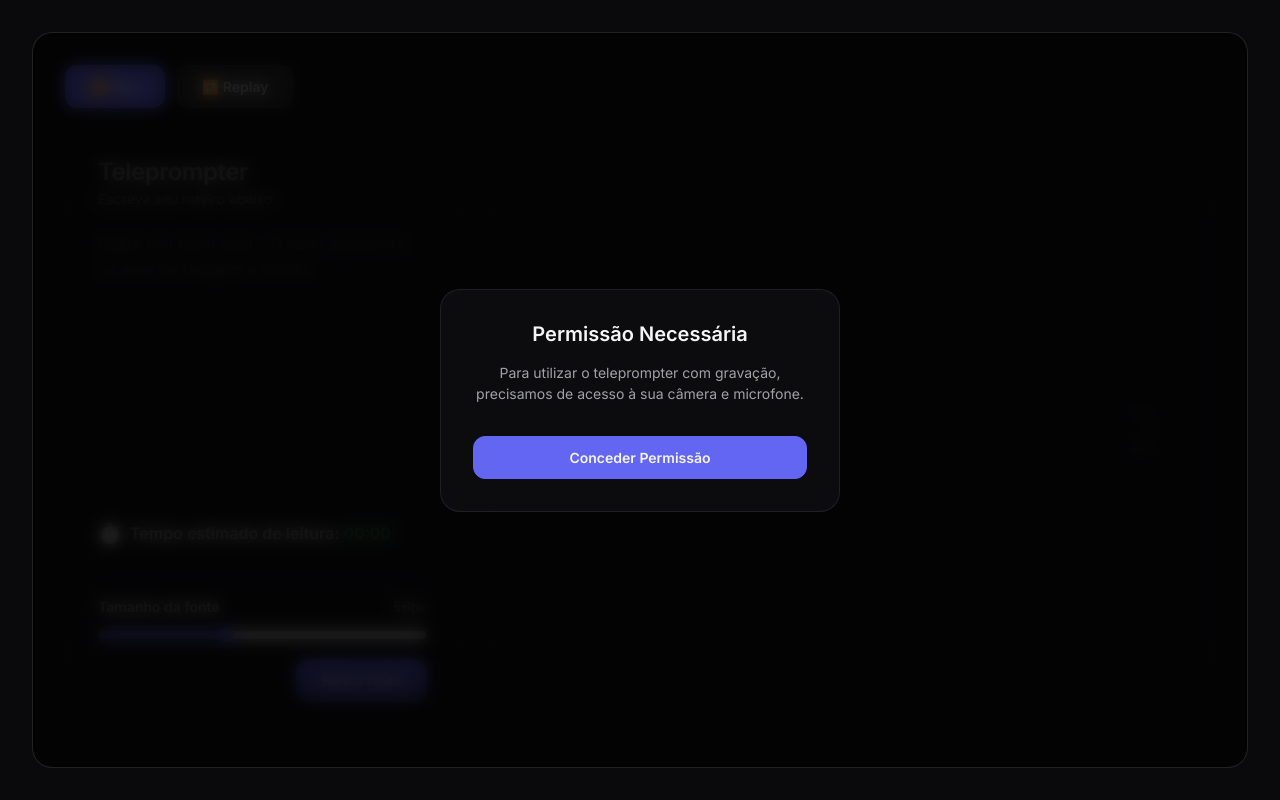
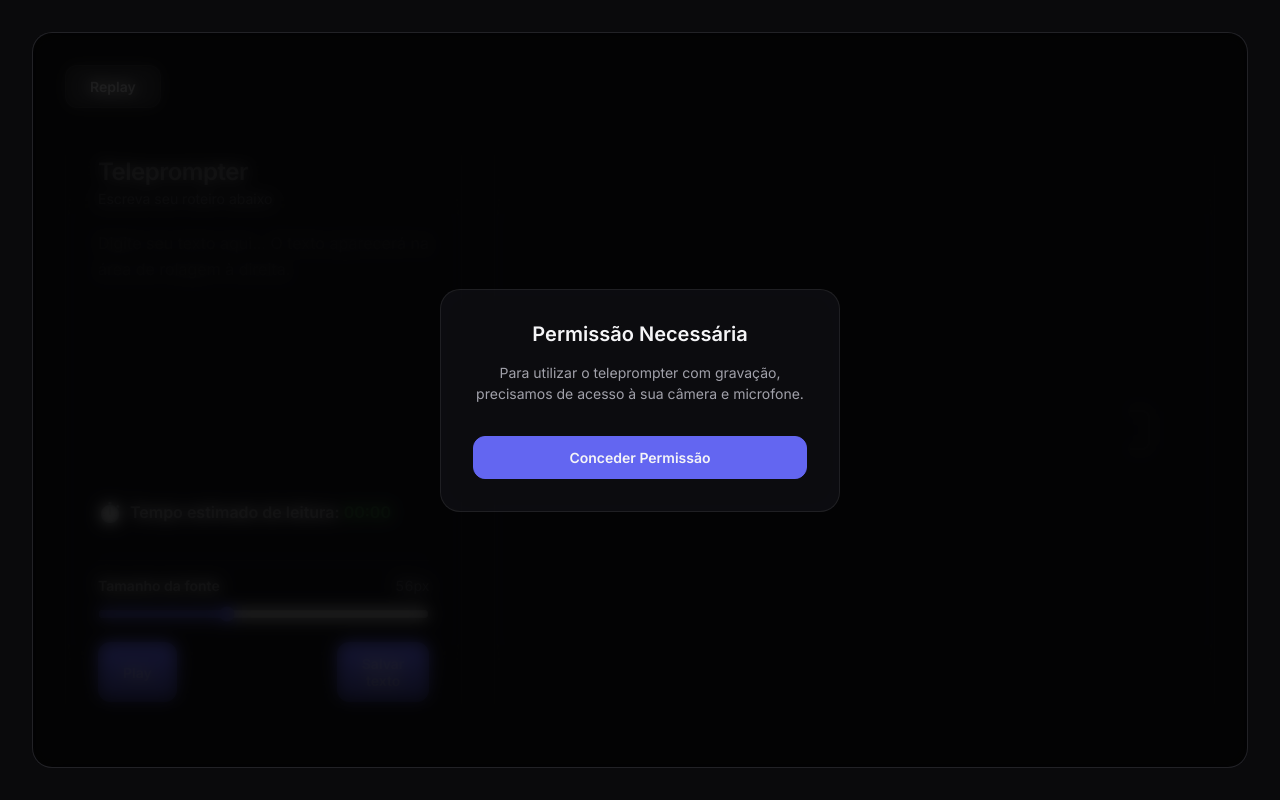
Before and after one commit to phsilvacabral-puc/teleprompter, a website built with Vite: page index.html in a window 1280 px wide. Built offline with nearby package versions, Linux system fonts and the light colour scheme.

Commit message:
feat: Botão Play
Alterado posicionamento do botão de play e implementada a lógica.

```diff
--- a/index.html
+++ b/index.html
@@ -19,8 +19,7 @@
 
   <!-- Botões de controle -->
   <div class="playback-controls">
-    <button id="play-btn" class="btn primary">▶️ Play</button>
-    <button id="replay-btn" class="btn" type="button">🔁 Replay</button>
+    <button id="replay-btn" class="btn" type="button">Replay</button>
   </div>
 
   <div class="prompter-container">
@@ -46,7 +45,8 @@
             </div>
             <input id="font-size-slider" type="range" min="16" max="120" step="1" value="56" />
           </div>
-          <div class="editor-actions">
+          <div class="editor-actions" style="margin-top: 20px; display: flex; gap: 160px;">
+            <button id="play-btn" class="btn primary" type="button" >Play</button>
             <button id="save-script-btn" class="btn primary" type="button">Salvar texto</button>
           </div>
         </section>
--- a/main.js
+++ b/main.js
@@ -85,7 +85,7 @@ document.addEventListener('DOMContentLoaded', () => {
   // Alternar Play/Pause
   playBtn.addEventListener('click', () => {
     isScrolling = !isScrolling;
-    playBtn.textContent = isScrolling ? '⏸️ Pause' : '▶️ Play';
+    playBtn.textContent = isScrolling ? 'Pause' : 'Play';
     if (isScrolling) {
       lastFrameTime = performance.now(); // Reseta o tempo para não dar um "salto"
     }
@@ -98,7 +98,7 @@ document.addEventListener('DOMContentLoaded', () => {
     renderPrompterPosition();
 
     isScrolling = true;
-    playBtn.textContent = '⏸️ Pause';
+    playBtn.textContent = 'Pause';
     lastFrameTime = performance.now(); // Evita salto ao retomar a animação
   });
 
```
